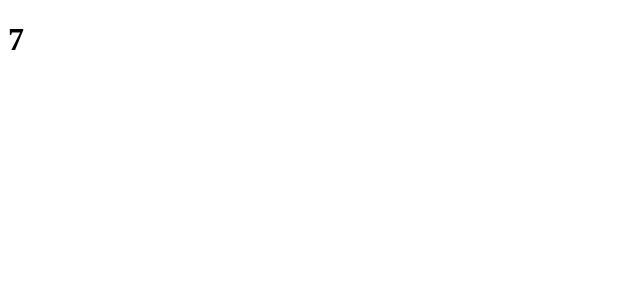
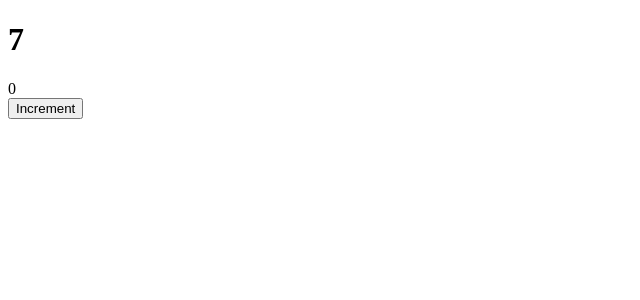
Before and after one commit to mgnkgn/develhope-react-exercises, a React (Create React App) app: page / in a window 1280 px wide. Shown: the top 300 px of the page, without its empty margins (0-640 px from the left). Built offline with nearby package versions, Linux system fonts and the light colour scheme.

Commit message:
events01

```diff
--- a/src/App.js
+++ b/src/App.js
@@ -1,4 +1,5 @@
 import React, { Component } from "react";
+import ClickCounter from "./ClickCounter";
 import Counter from "./Counter";
 
 export default class App extends Component {
@@ -6,6 +7,7 @@ export default class App extends Component {
     return (
       <div>
         <Counter incrementBy={1} interval={1000} />
+        <ClickCounter />
       </div>
     );
   }
--- /dev/null
+++ b/src/ClickCounter.js
@@ -0,0 +1,25 @@
+import React, { Component } from "react";
+
+export default class ClickCounter extends Component {
+  constructor(props) {
+    super(props);
+    this.state = {
+      count: 0,
+    };
+  }
+  handleCounter() {
+    this.setState((state) => {
+      return {
+        count: state.count + 1,
+      };
+    });
+  }
+  render() {
+    return (
+      <>
+        <div>{this.state.count}</div>
+        <button onClick={this.handleCounter.bind(this)}>Increment</button>
+      </>
+    );
+  }
+}
```
